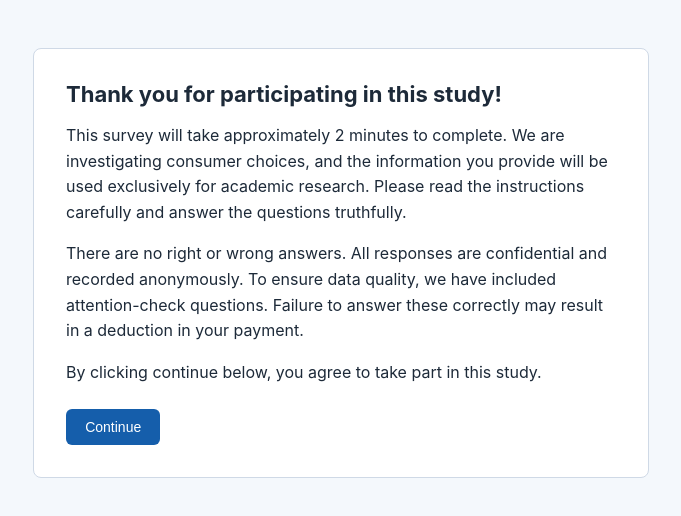
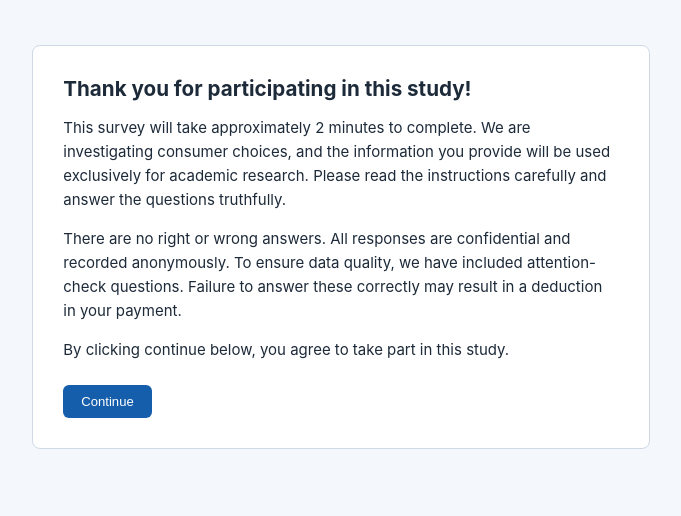
Before and after one commit to DemusMachine/donation-survey, a React (Vite) app: page / in a window 1280 px wide. Shown: the top 516 px of the page, without its empty margins (299-980 px from the left). Built offline with nearby package versions, Linux system fonts and the light colour scheme; the HTML template or start-up script is replaced by a standard one.

Commit message:
screen changes

```diff
--- a/src/index.css
+++ b/src/index.css
@@ -8,8 +8,11 @@
   --surface: #ffffff;
   --surface-alt: #eef5fb;
 }
-html {
-  font-size: 16px;
+
+@media (min-width: 768px) {
+  html {
+    font-size: 15px;
+  }
 }
 
 @media (min-width: 1440px) {
@@ -18,10 +21,9 @@ html {
   }
 }
 
-/* Upscale font layouts for extra-large/ultra-wide screens */
-@media (min-width: 1900px) {
+@media (min-width: 1537px) {
   html {
-    font-size: 22px;
+    font-size: 28px;
   }
 }
 
@@ -314,19 +316,8 @@ body {
   border: 2px solid #4a7dff;
   border-radius: 10px;
   overflow: hidden;
-  height: 64px;
+  height: 4rem;
   background: white;
-}
-
-.donation-dollar {
-  width: 58px;
-  display: grid;
-  place-items: center;
-  font-size: 1.75rem;
-  color: #1f2f66;
-  background: #f4f7ff;
-  border-right: 1px solid #d7e2ff;
-  flex-shrink: 0;
 }
 
 .donation-amount-input {
```
